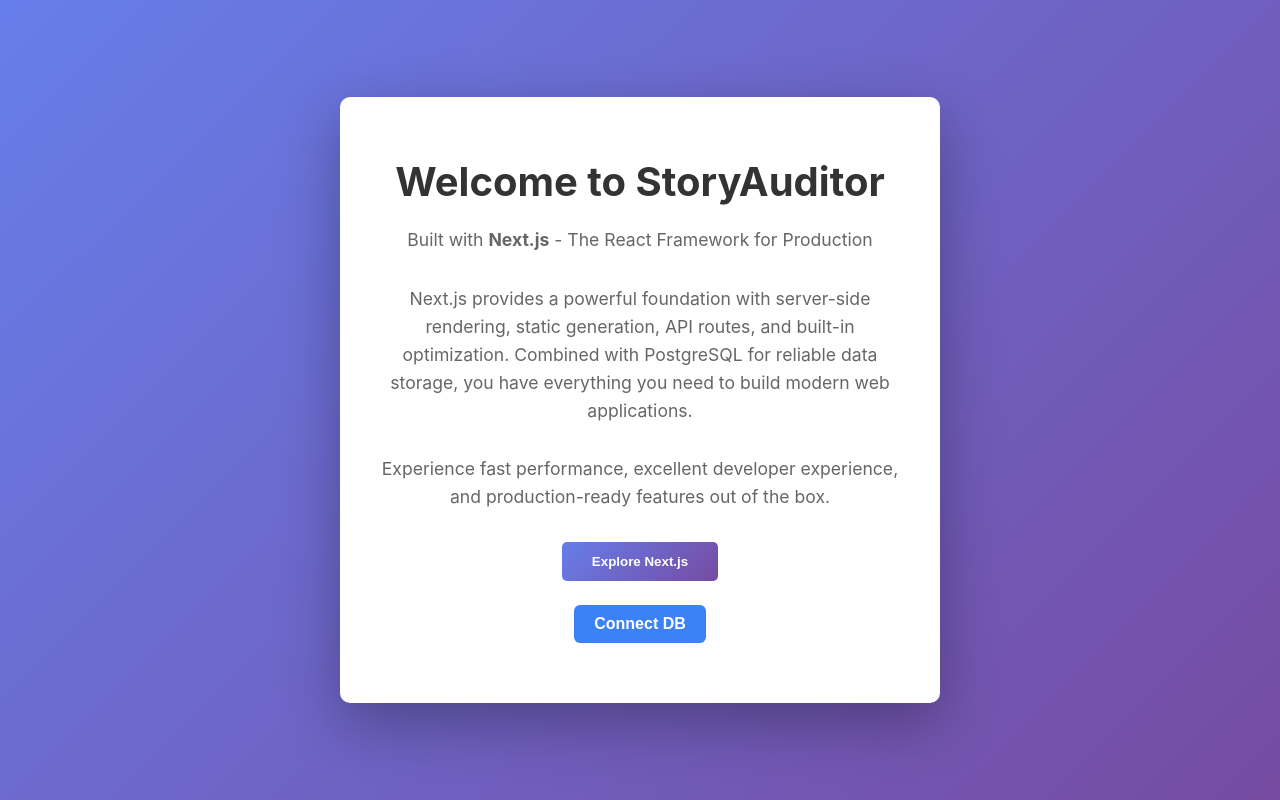
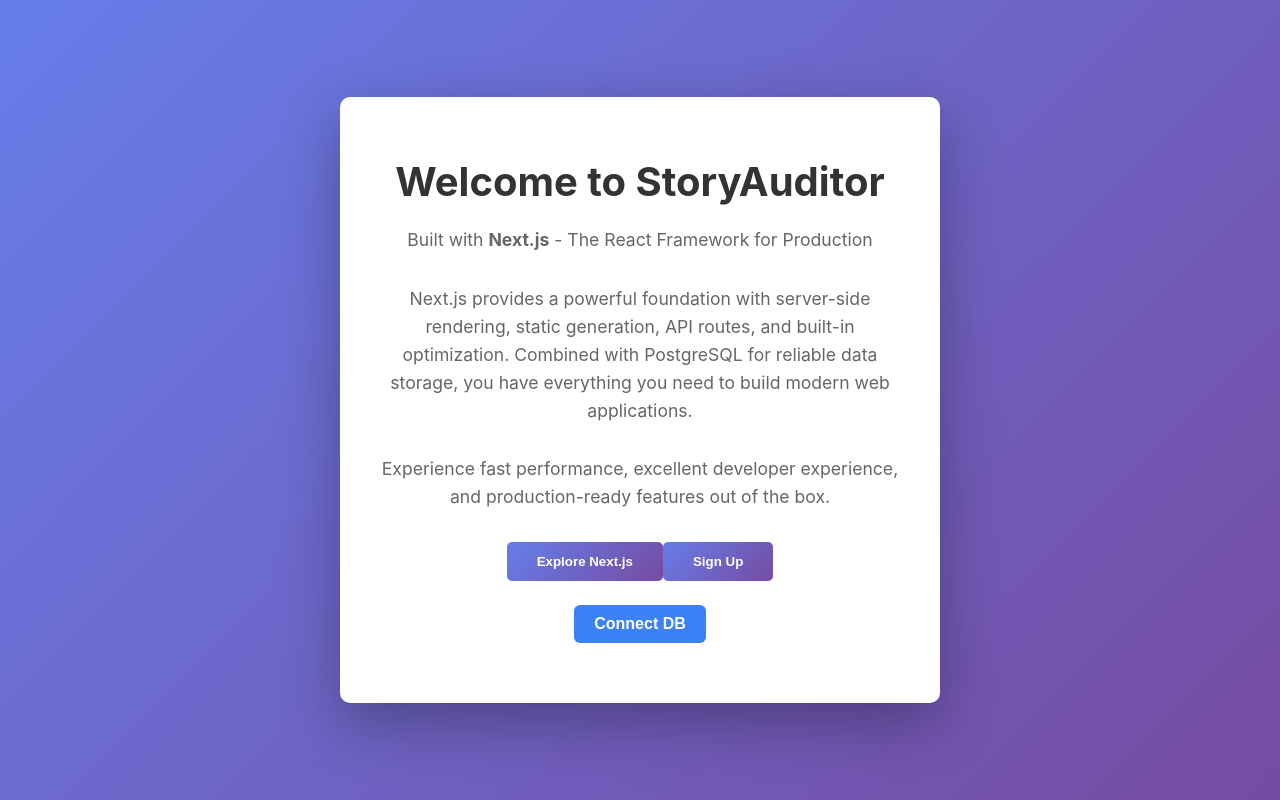
Before and after one commit to dave-norris/StoryAuditor, a Next.js app: page / in a window 1280 px wide. Built offline with nearby package versions, Linux system fonts and the light colour scheme.

Commit message:
signup button

```diff
--- a/app/page.tsx
+++ b/app/page.tsx
@@ -1,6 +1,12 @@
+'use client';
+
+import { useState } from 'react';
 import { DatabaseStatus } from './components/DatabaseStatus';
+import { SignUpForm } from './components/SignUpForm';
 
 export default function Home() {
+  const [showSignUpForm, setShowSignUpForm] = useState(false);
+
   return (
     <div className="container">
       <h1>Welcome to StoryAuditor</h1>
@@ -9,6 +15,27 @@
       <p>Experience fast performance, excellent developer experience, and production-ready features out of the box.</p>
       <button className="button">Explore Next.js</button>
 
+      <button
+        className="button"
+        onClick={() => setShowSignUpForm(!showSignUpForm)}
+      >
+        {showSignUpForm ? 'Hide Sign Up' : 'Sign Up'}
+      </button>
+
+      {showSignUpForm && (
+        <div className="signup-form-container">
+          <SignUpForm
+            onSuccess={(email) => {
+              alert(`Successfully signed up with ${email}!`);
+              setShowSignUpForm(false);
+            }}
+            onError={(error) => {
+              console.error('Sign up error:', error);
+            }}
+          />
+        </div>
+      )}
+
       <DatabaseStatus />
     </div>
   );
```
